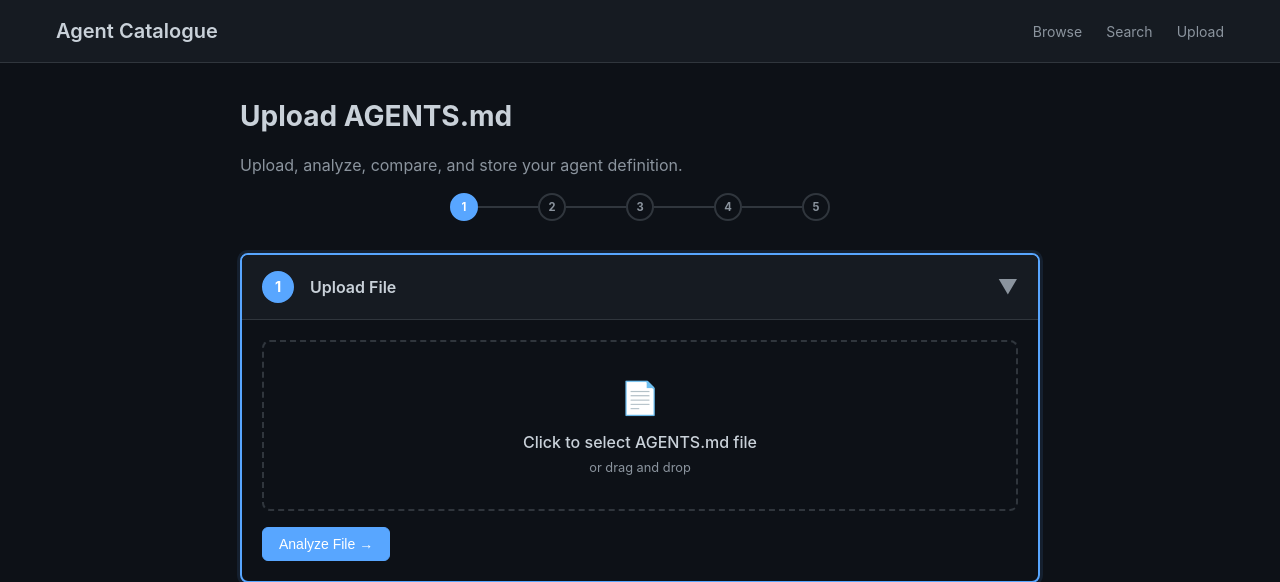
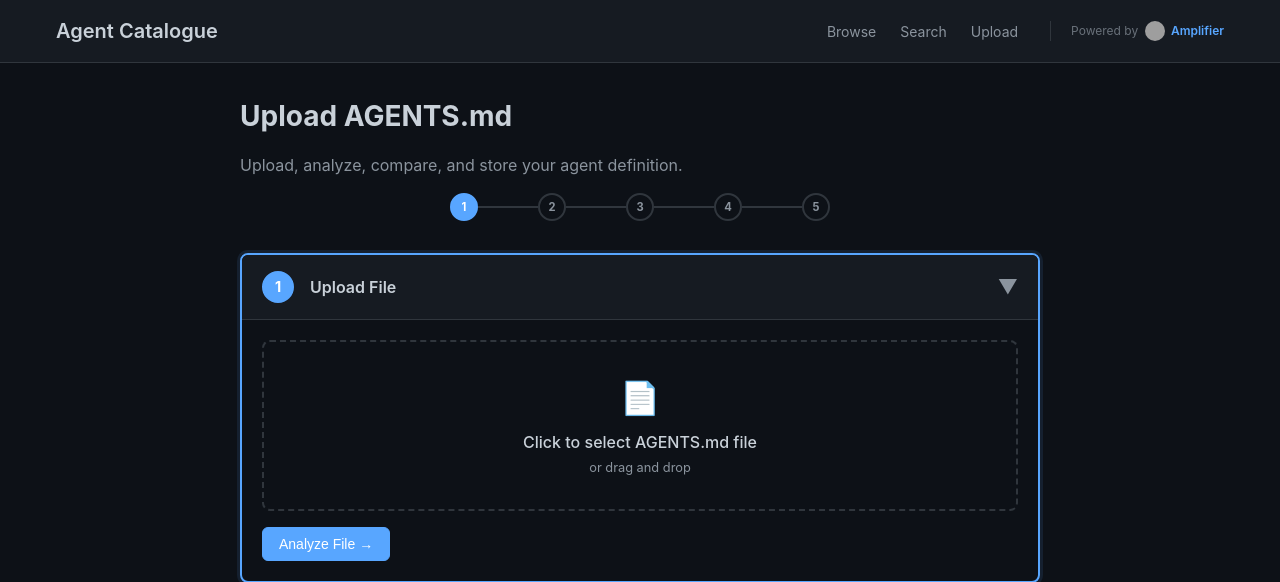
Before and after one commit to colombod/amplifier-agent-catalogue, a FastAPI app: page /upload in a window 1280 px wide. Shown: the top 582 px of the page. Run offline with FastAPI, Linux system fonts and the light colour scheme; parts of the project's set-up code (start-up, migrations or seed data) failed here and were passed over; some libraries are stand-ins or nearby versions; grey boxes are pictures that could not be loaded.

Commit message:
feat: add "Powered by Amplifier" branding to header nav
Add branded link in the header navigation showing the Amplifier GitHub
bot avatar (20px circle), "Powered by" label, and "Amplifier" in accent
blue. Links to https://github.com/microsoft/amplifier. Styled with a
left border separator from the main nav links.

🤖 Generated with [Amplifier](https://github.com/microsoft/amplifier)

Co-Authored-By: Amplifier <240397093+microsoft-amplifier@users.noreply.github.com>

```diff
--- a/src/agent_catalogue/web/templates/base.html
+++ b/src/agent_catalogue/web/templates/base.html
@@ -72,6 +72,7 @@
         nav {
             display: flex;
             gap: 1.5rem;
+            align-items: center;
         }
 
         nav a {
@@ -82,6 +83,26 @@
         nav a:hover {
             color: var(--text);
         }
+
+        .powered-by {
+            display: flex;
+            align-items: center;
+            gap: 0.4rem;
+            margin-left: 0.5rem;
+            padding-left: 1.25rem;
+            border-left: 1px solid var(--border);
+            font-size: 0.75rem;
+            color: var(--text-muted);
+            text-decoration: none;
+        }
+        .powered-by:hover { color: var(--text); text-decoration: none; }
+        .powered-by img {
+            width: 20px;
+            height: 20px;
+            border-radius: 50%;
+        }
+        .powered-by span { opacity: 0.7; }
+        .powered-by strong { color: var(--accent); font-weight: 600; }
 
         /* Main content */
         main {
@@ -302,6 +323,11 @@
                 <a href="/">Browse</a>
                 <a href="/search">Search</a>
                 <a href="/upload">Upload</a>
+                <a href="https://github.com/microsoft/amplifier" target="_blank" rel="noopener" class="powered-by">
+                    <span>Powered by</span>
+                    <img src="https://avatars.githubusercontent.com/u/240397093?s=40" alt="Amplifier">
+                    <strong>Amplifier</strong>
+                </a>
             </nav>
         </div>
     </header>
```
